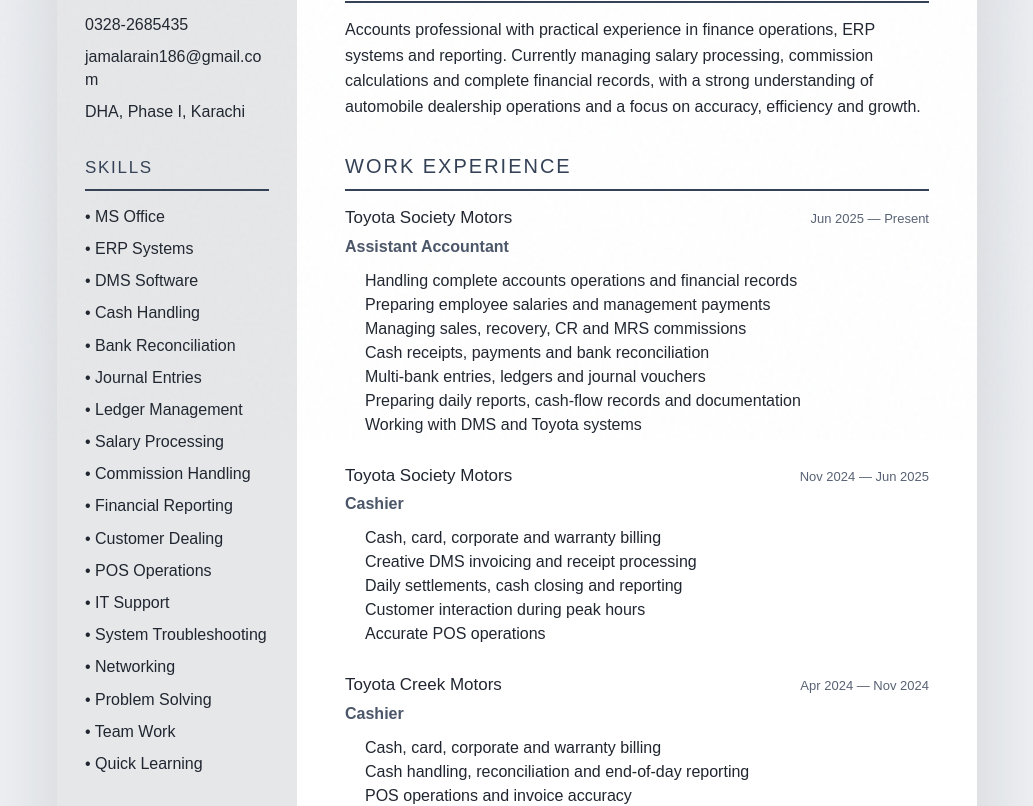
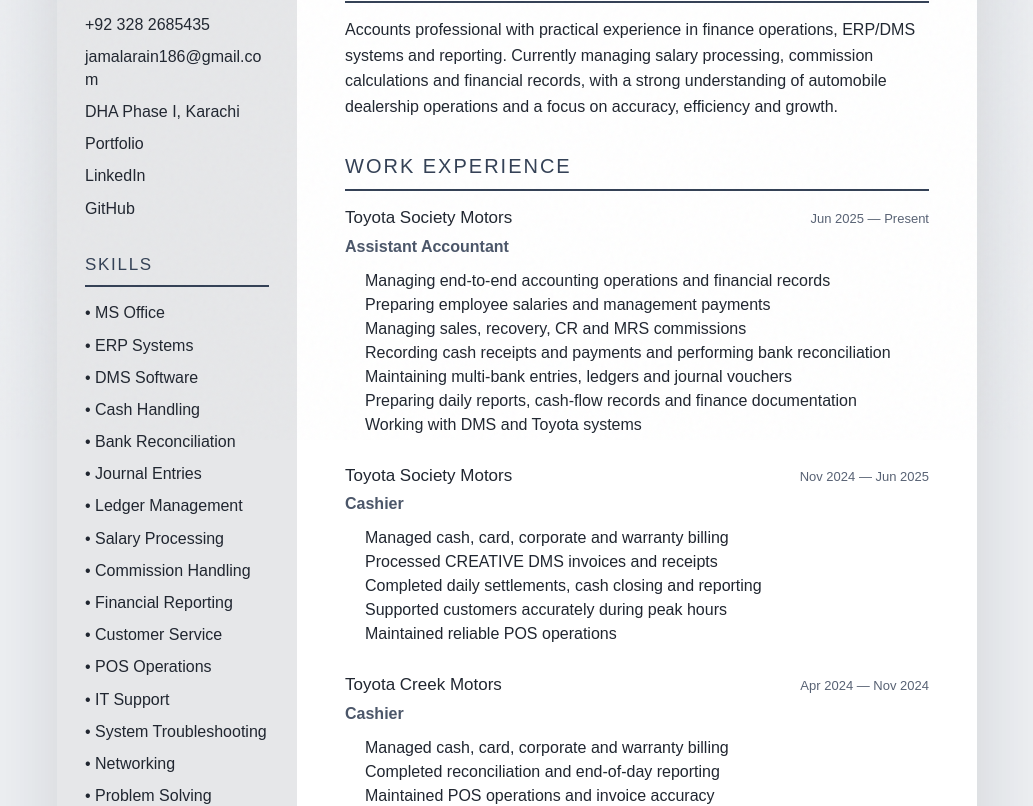
Before and after one commit to maijamalhoon/jamal-portfolio, a Next.js app: page /resume in a window 1280 px wide. Shown: the part 360-1166 px from the top of the page, without its empty margins (123-1156 px from the left). Built offline with nearby package versions, Linux system fonts and the light colour scheme; no server answers.

Commit message:
refine: harden recruiter resume page and professional links

```diff
--- a/src/app/resume/page.tsx
+++ b/src/app/resume/page.tsx
@@ -5,7 +5,7 @@ import { DownloadButton } from "./print-button";
 import styles from "./resume.module.css";
 
 export const metadata: Metadata = {
-  title: "Résumé | Jamal Yaqoob",
+  title: "Résumé",
   description: "Professional résumé of Jamal Yaqoob, accounting and finance professional.",
 };
 
@@ -15,12 +15,12 @@ const roles = [
     title: "Assistant Accountant",
     period: "Jun 2025 — Present",
     points: [
-      "Handling complete accounts operations and financial records",
+      "Managing end-to-end accounting operations and financial records",
       "Preparing employee salaries and management payments",
       "Managing sales, recovery, CR and MRS commissions",
-      "Cash receipts, payments and bank reconciliation",
-      "Multi-bank entries, ledgers and journal vouchers",
-      "Preparing daily reports, cash-flow records and documentation",
+      "Recording cash receipts and payments and performing bank reconciliation",
+      "Maintaining multi-bank entries, ledgers and journal vouchers",
+      "Preparing daily reports, cash-flow records and finance documentation",
       "Working with DMS and Toyota systems",
     ],
   },
@@ -29,11 +29,11 @@ const roles = [
     title: "Cashier",
     period: "Nov 2024 — Jun 2025",
     points: [
-      "Cash, card, corporate and warranty billing",
-      "Creative DMS invoicing and receipt processing",
-      "Daily settlements, cash closing and reporting",
-      "Customer interaction during peak hours",
-      "Accurate POS operations",
+      "Managed cash, card, corporate and warranty billing",
+      "Processed CREATIVE DMS invoices and receipts",
+      "Completed daily settlements, cash closing and reporting",
+      "Supported customers accurately during peak hours",
+      "Maintained reliable POS operations",
     ],
   },
   {
@@ -41,10 +41,10 @@ const roles = [
     title: "Cashier",
     period: "Apr 2024 — Nov 2024",
     points: [
-      "Cash, card, corporate and warranty billing",
-      "Cash handling, reconciliation and end-of-day reporting",
-      "POS operations and invoice accuracy",
-      "Customer service and counter management",
+      "Managed cash, card, corporate and warranty billing",
+      "Completed reconciliation and end-of-day reporting",
+      "Maintained POS operations and invoice accuracy",
+      "Delivered responsive customer service and counter management",
     ],
   },
 ];
@@ -52,8 +52,8 @@ const roles = [
 const skills = [
   "MS Office", "ERP Systems", "DMS Software", "Cash Handling", "Bank Reconciliation",
   "Journal Entries", "Ledger Management", "Salary Processing", "Commission Handling",
-  "Financial Reporting", "Customer Dealing", "POS Operations", "IT Support",
-  "System Troubleshooting", "Networking", "Problem Solving", "Team Work", "Quick Learning",
+  "Financial Reporting", "Customer Service", "POS Operations", "IT Support",
+  "System Troubleshooting", "Networking", "Problem Solving", "Teamwork", "Adaptability",
 ];
 
 export default function ResumePage() {
@@ -78,7 +78,7 @@ export default function ResumePage() {
           </div>
           <div className={styles.identity}>
             <h1>JAMAL YAQOOB</h1>
-            <p>ACCOUNTING AND FINANCE</p>
+            <p>ACCOUNTING, FINANCE &amp; SYSTEMS</p>
           </div>
         </header>
 
@@ -87,9 +87,12 @@ export default function ResumePage() {
             <section className={styles.section}>
               <h2>Contact</h2>
               <ul className={styles.contact}>
-                <li>0328-2685435</li>
-                <li>jamalarain186@gmail.com</li>
-                <li>DHA, Phase I, Karachi</li>
+                <li><a href="tel:+923282685435">+92 328 2685435</a></li>
+                <li><a href="mailto:jamalarain186@gmail.com">jamalarain186@gmail.com</a></li>
+                <li>DHA Phase I, Karachi</li>
+                <li><a href="https://maijamalhoon.github.io/jamal-portfolio/" target="_blank" rel="noreferrer">Portfolio</a></li>
+                <li><a href="https://pk.linkedin.com/in/jamalarain-it" target="_blank" rel="noreferrer">LinkedIn</a></li>
+                <li><a href="https://github.com/maijamalhoon" target="_blank" rel="noreferrer">GitHub</a></li>
               </ul>
             </section>
 
@@ -113,9 +116,9 @@ export default function ResumePage() {
             <section className={styles.section}>
               <h2>Profile</h2>
               <p className={styles.profile}>
-                Accounts professional with practical experience in finance operations, ERP systems and reporting.
-                Currently managing salary processing, commission calculations and complete financial records, with
-                a strong understanding of automobile dealership operations and a focus on accuracy, efficiency and growth.
+                Accounts professional with practical experience in finance operations, ERP/DMS systems and reporting.
+                Currently managing salary processing, commission calculations and financial records, with a strong
+                understanding of automobile dealership operations and a focus on accuracy, efficiency and growth.
               </p>
             </section>
 
```
